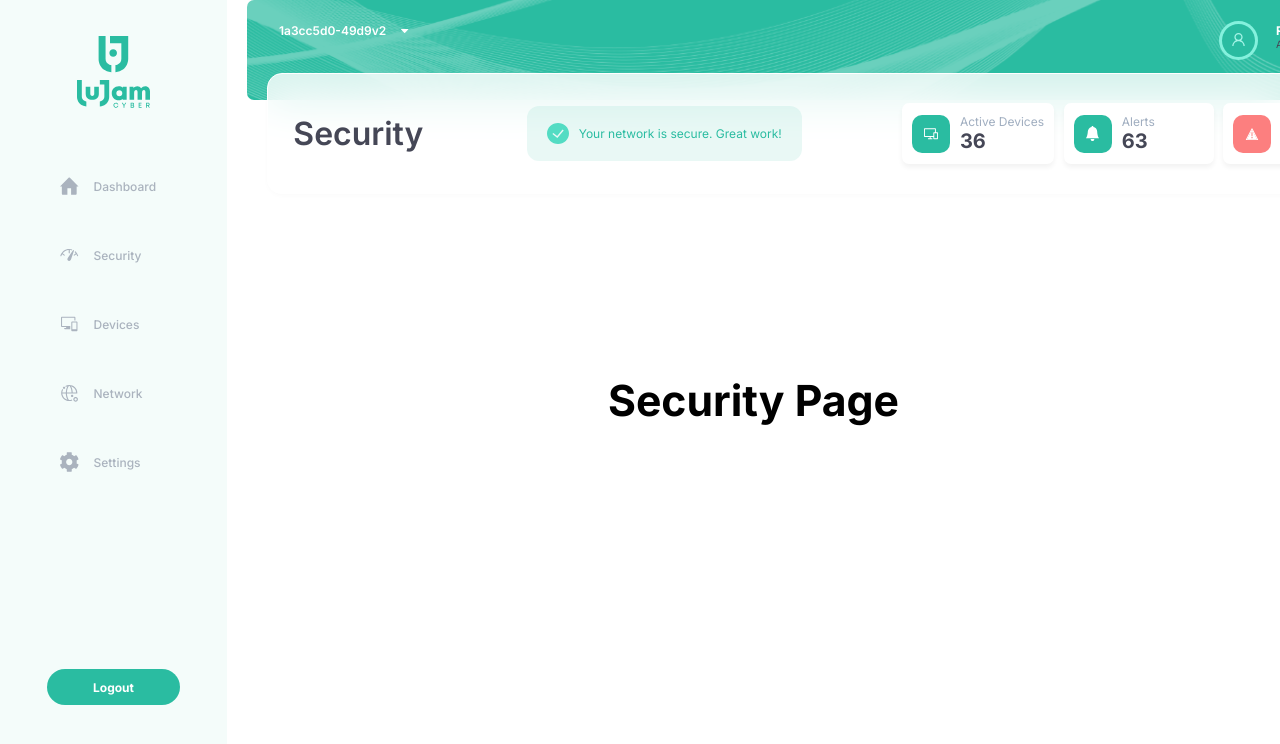
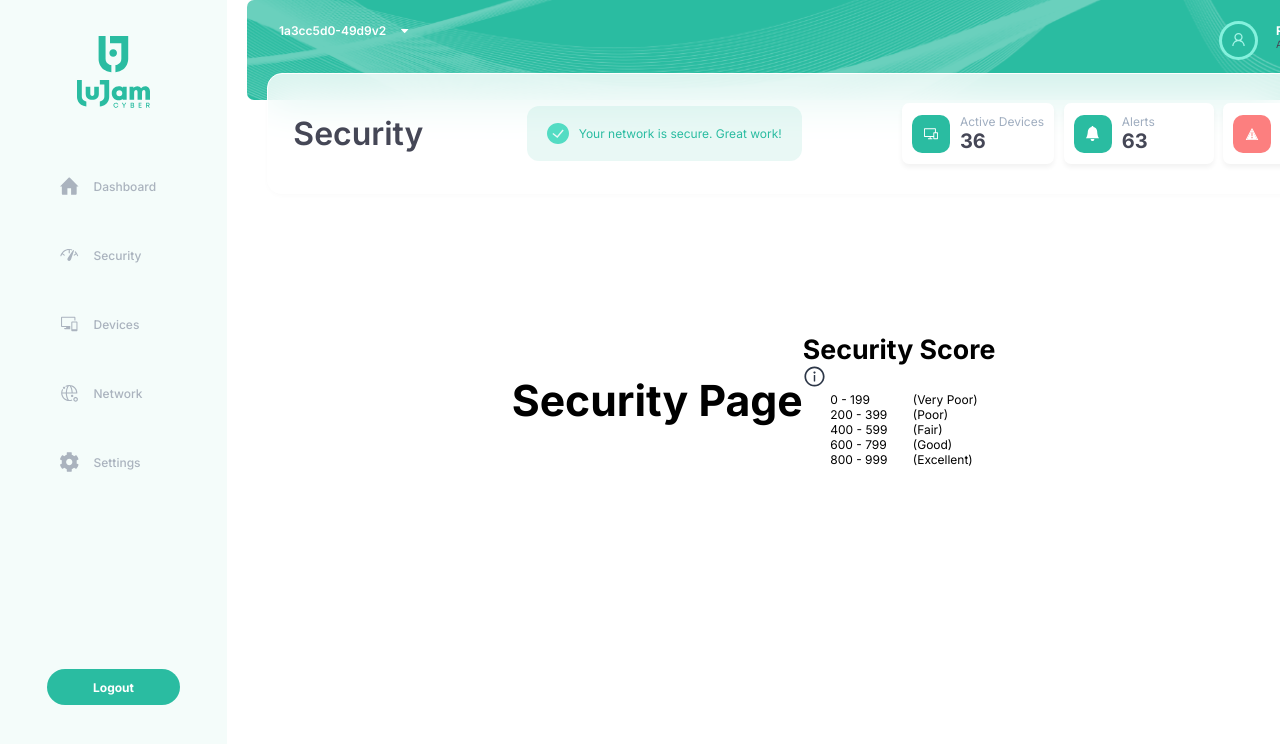
Before and after one commit to iKarans/jersey-client-project, a React (Create React App) app: page /security in a window 1280 px wide. Shown: the top 744 px of the page. Built offline with nearby package versions, Linux system fonts and the light colour scheme.

Commit message:
score key grid elements added

```diff
--- a/src/components/SecurityScore/ScoreKey/ScoreKey.scss
+++ b/src/components/SecurityScore/ScoreKey/ScoreKey.scss
@@ -1,4 +1,7 @@
 @use "../../../assets/styles/variables" as *;
 @use "../../../assets/styles/mixins" as *;
 
-.score-key {}
+.score-key {
+  display: grid;
+  grid-template-columns: 1fr 3fr 3fr;
+}
--- a/src/containers/Security/Security.jsx
+++ b/src/containers/Security/Security.jsx
@@ -1,10 +1,12 @@
 import React from 'react'
 import "./Security.scss"
+import SecurityScore from '../../components/SecurityScore/SecurityScore'
 
 const Security = () => {
   return (
     <div className="security__text">
       <h1>Security Page</h1>
+      <SecurityScore />
     </div>
   )
 }
```
Also changed, not shown: src/components/SecurityScore/ScoreKey/ScoreKey.jsx (line endings or trailing spaces).
